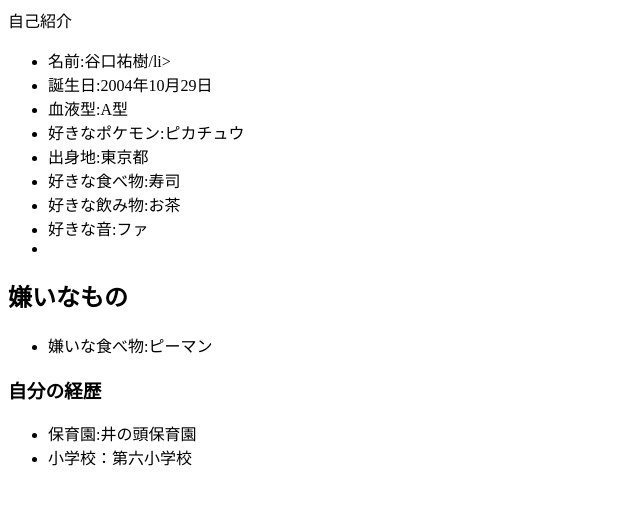
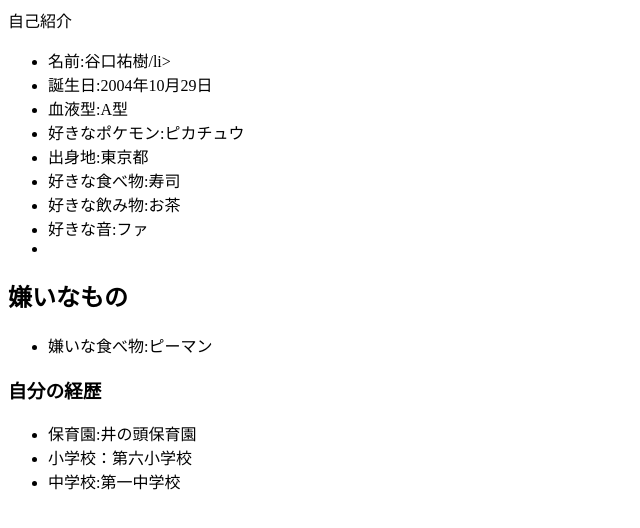
Before and after one commit to tanitani1029/git_practice, a plain HTML site: page index.html in a window 1280 px wide. Shown: the whole page, without its empty margins (0-640 px from the left). Drawn offline with Linux system fonts and the light colour scheme.

Commit message:
自分の経歴に第一中学校を追加

```diff
--- a/index.html
+++ b/index.html
@@ -28,6 +28,7 @@
      <ul>
         <li>保育園:井の頭保育園</li>
         <li>小学校：第六小学校</li>
+        <li>中学校:第一中学校</li>
 
      </ul>
 
```
